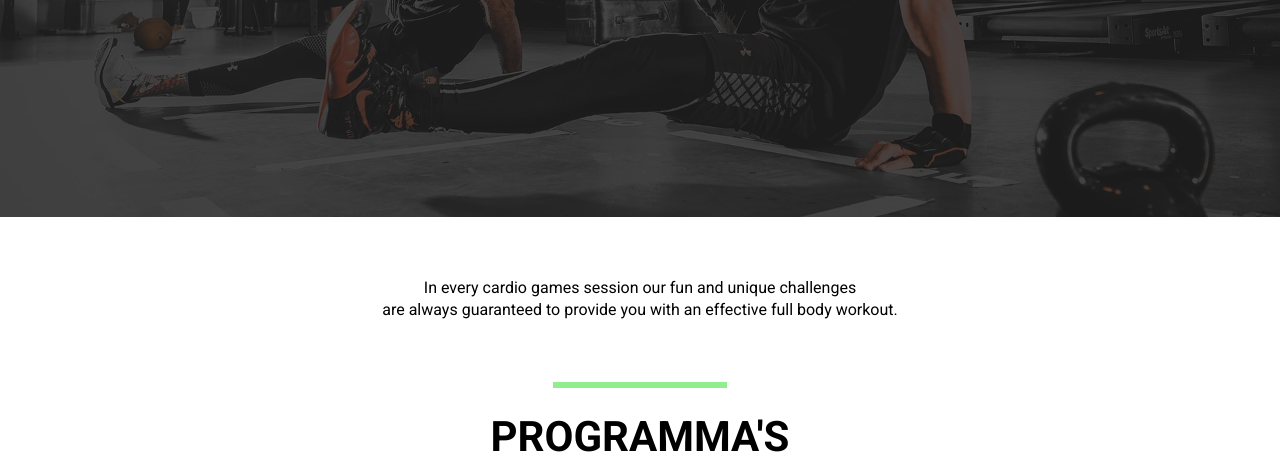
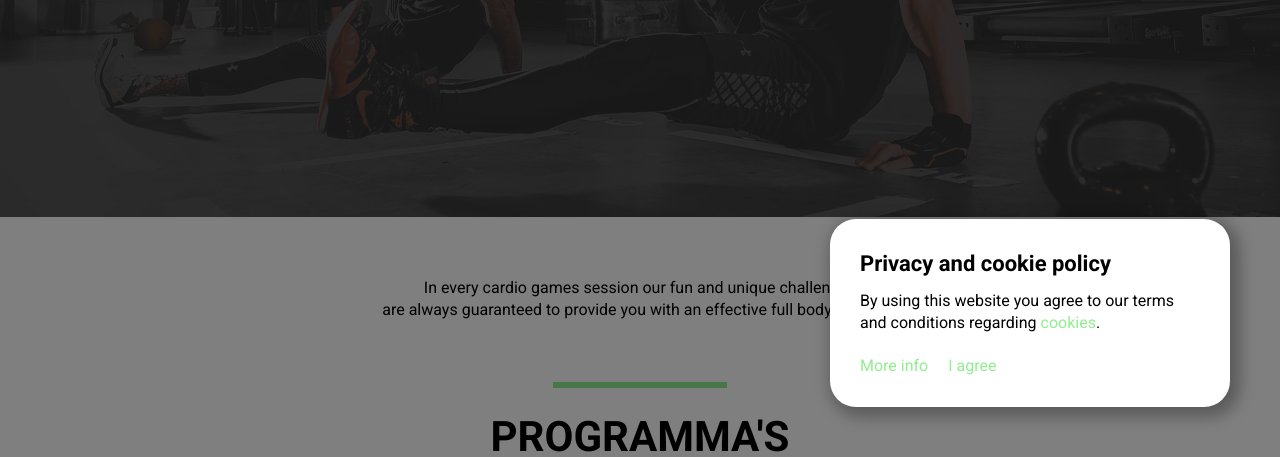
Before and after one commit to K1NGAARON/jason-coaching, a plain HTML site: page index.html in a window 1280 px wide. Shown: the part 343-800 px from the top of the page. Drawn offline with nearby package versions, Linux system fonts and the light colour scheme; files whose address does not match are found by name.

Commit message:
cookies fix

```diff
--- a/css/global.css
+++ b/css/global.css
@@ -267,6 +267,75 @@ img.bg-color {
     font-size: 20px;
 }
 
+.cookie-banner-wrapper {
+    position: absolute;
+    display: flex;
+    flex-direction: column;
+    align-items: center;
+    justify-content: center;
+    padding: 30px;
+    right: 50px;
+    bottom: 50px;
+    height: auto;
+    width: 400px;
+    background-color: var(--white);
+    box-shadow: 5px 5px 15px 5px rgba(0,0,0,0.29);
+    z-index: 99;
+    border-radius: var(--borderRadius);
+}
+
+.cookie-banner-content {
+    position: relative;
+    display: flex;
+    flex-direction: column;
+}
+
+.cookie-banner-content h4 {
+    font-weight: 700;
+    margin-bottom: 10px;
+}
+
+.cookie-banner-wrapper a {
+    color: var(--primary);
+    margin-top: 20px;
+}
+
+.cookie-banner-wrapper a:hover {
+    cursor: pointer;
+    text-decoration: underline;
+}
+
+.cookie-banner-wrapper .cookies-buttons {
+    display: flex;
+    gap: 20px;
+}
+
+#overlay {
+    position: fixed;
+    display: block;
+    width: 100%;
+    height: 100%;
+    top: 0;
+    left: 0;
+    right: 0;
+    bottom: 0;
+    background-color: rgba(0,0,0,0.5);
+    z-index: 2;
+}
+
+.hide-cookie-banner {
+    display: none!important;
+}
+
+@media all and (max-width: 540px) {
+    .cookie-banner-wrapper {
+        width: 100%;
+        left: 0;
+        right: 0;
+        bottom: 100px;
+    }
+}
+
 
 @media (max-width: 560px) {
     .section .row .col {
--- a/index.html
+++ b/index.html
@@ -248,6 +248,29 @@
     </div>
 </footer>
 
+<!-- COOKIE BANNER -->
+<div class="cookie-banner-wrapper">
+    <div class="cookie-banner-content">
+        <h4>
+            Privacy and cookie policy
+        </h4>
+        <p>
+            By using this website you agree to our terms and conditions regarding <a href="/legal/cookie-policy/">cookies</a>.
+        </p>
+        <div class="cookies-buttons">
+            <a id="more-info" href="/legal/cookie-policy/">
+                More info
+            </a>
+            <a id="accept-cookies">
+                I agree
+            </a>
+        </div>
+    </div>
+</div>
+
+<!-- COOKIE OVERLAY -->
+<div id="overlay"></div>
+
     <script src="https://code.jquery.com/jquery-3.6.4.min.js" integrity="sha256-oP6HI9z1XaZNBrJURtCoUT5SUnxFr8s3BzRl+cbzUq8=" crossorigin="anonymous"></script>
     <script src="/js/app.js"></script>
     <script src="/home/js/script.js"></script>
--- a/js/app.js
+++ b/js/app.js
@@ -17,3 +17,27 @@ function closeMenu() {
 };
 
 $('.small-menu-content .nav').click(closeMenu);
+
+const cookieBanner = document.querySelector(".cookie-banner-wrapper");
+const cookiesAccepted = document.querySelector("#accept-cookies");
+const blackOverlay = document.querySelector("#overlay");
+
+// Accept cookies
+cookiesAccepted.addEventListener("click", function acceptCookies() {
+    blackOverlay.classList.add("hide-cookie-banner");
+    cookieBanner.classList.add("hide-cookie-banner");
+    storeCookieConsent();
+});
+
+function storeCookieConsent() {
+    localStorage.cookies = "accepted";
+}
+
+window.addEventListener("DOMContentLoaded", function() {
+    if ("cookies" in localStorage) {
+        blackOverlay.classList.add("hide-cookie-banner");
+        cookieBanner.classList.add("hide-cookie-banner");
+    } else {
+        // Shows cookieBanner
+    }
+});
```
Also changed, not shown: 404.html (+23 -0 lines), thanks/index.html (+23 -0 lines).
